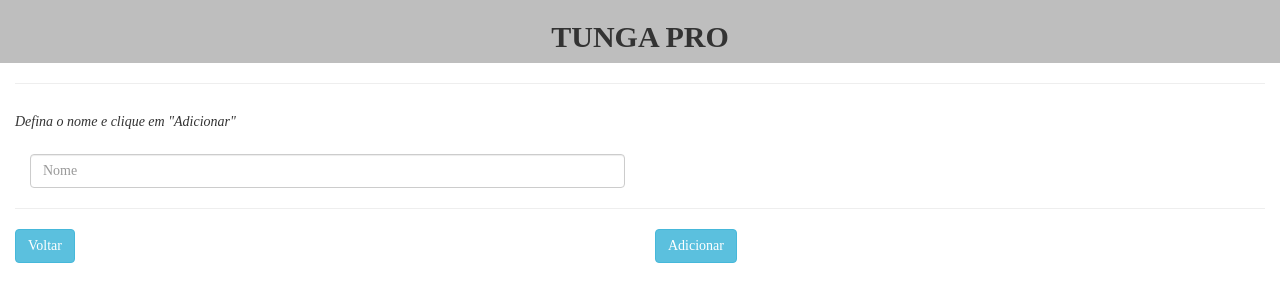
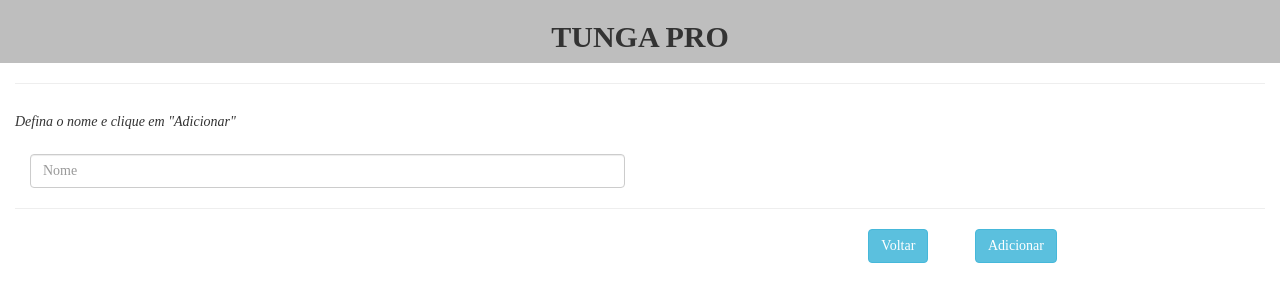
Before and after one commit to dalraf/tungapro, a Django app: page /cliente/addclientes/ in a window 1280 px wide. Shown: the top 302 px of the page. Run offline with Django 3.2, Linux system fonts and the light colour scheme; some libraries are stand-ins or nearby versions; some web fonts are replaced.

Commit message:
Removido duplicado

```diff
--- a/arcomsys/templates/addcliente.html
+++ b/arcomsys/templates/addcliente.html
@@ -27,10 +27,12 @@
 </div>
 <hr />
 <div class="row">
-  <div class="col-md-6">
+  <div class="col-md-8">
+  </div>
+  <div class="col-md-1">
     <p><a class="btn btn-info" role="button" href="{% url 'listarclientes' %}">Voltar</a></p>
   </div>
-  <div class="col-md-6">
+  <div class="col-md-1">
     <button class="btn btn-info" type="submit">Adicionar</button>
   </div>
 </div>
--- a/arcomsys/templates/listarclientes.html
+++ b/arcomsys/templates/listarclientes.html
@@ -1,8 +1,9 @@
 {% extends 'base.html' %} {% block content %}
 <form method="post" enctype="multipart/form-data">
+    {% csrf_token %}
     <div class="row">
         <div class="col-md-6">
-            {% csrf_token %} {% for error in formfilter.non_field_errors %}
+            {% for error in formfilter.non_field_errors %}
             <div class="form-group has-errors text-danger small">
                 {{error}}
             </div>
@@ -25,7 +26,7 @@
         </div>
     </div>
     <div class="row">
-        <hr/> {% csrf_token %} {{ formset.management_form }}
+        <hr/>{{ formset.management_form }}
         <div class="col-md-12">
             <table class="table table-bordered table-striped">
                 {% for form in formset.forms %} {% for hidden in form.hidden_fields %} {{ hidden }} {% endfor %} {% if forloop.first %}
```
